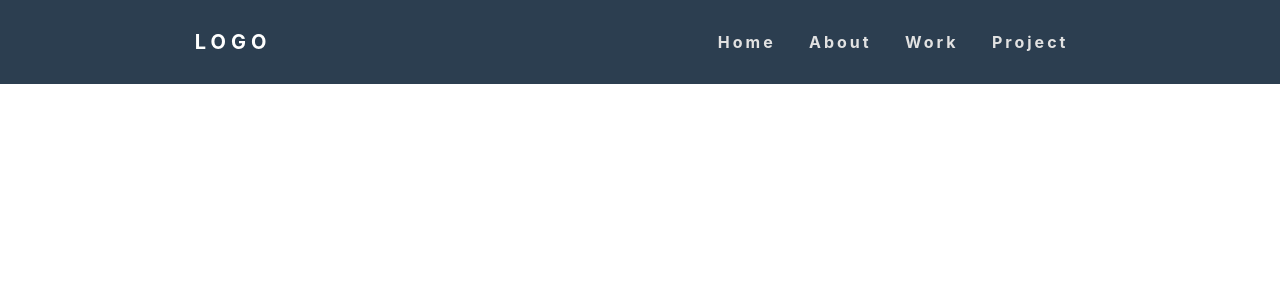
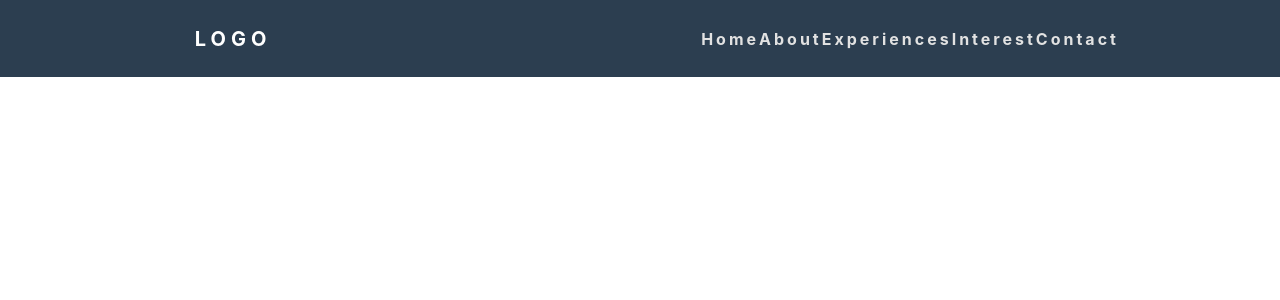
Before and after one commit to trongbinh15/portfolio, a React (Create React App) app: page / in a window 1280 px wide. Shown: the top 300 px of the page. Built offline with nearby package versions, Linux system fonts and the light colour scheme.

Commit message:
init page structure

```diff
--- a/src/App.jsx
+++ b/src/App.jsx
@@ -6,6 +6,12 @@ function App() {
   return (
     <>
       <NavBar></NavBar>
+      <section id="home"></section>
+      <section id="about"></section>
+      <section id="experiences"></section>
+      <section id="interest"></section>
+      <section id="contact"></section>
+      <footer></footer>
     </>
   );
 }
--- a/src/components/nav-bar/nav-bar-styles.module.scss
+++ b/src/components/nav-bar/nav-bar-styles.module.scss
@@ -22,7 +22,7 @@
             list-style: none;
         }
 
-        p{
+        a{
             color: rgb(226, 226, 226);
             text-decoration: none;
             letter-spacing: 3px;
--- a/src/components/nav-bar/nav-bar.jsx
+++ b/src/components/nav-bar/nav-bar.jsx
@@ -25,16 +25,19 @@ const NavBar = () => {
                 </div>
                 <ul className={styled['nav-link']}>
                     <li>
-                        <p>Home</p>
+                        <a href="#home">Home</a>
                     </li>
                     <li>
-                        <p>About</p>
+                        <a href="about">About</a>
                     </li>
                     <li>
-                        <p>Work</p>
+                        <a href="experiences">Experiences</a>
                     </li>
                     <li>
-                        <p>Project</p>
+                        <a href="interest">Interest</a>
+                    </li>
+                    <li>
+                        <a href="contact">Contact</a>
                     </li>
                 </ul>
                 <div className={burgerClass} onClick={e => toggleNavbar(e)}  >
```
